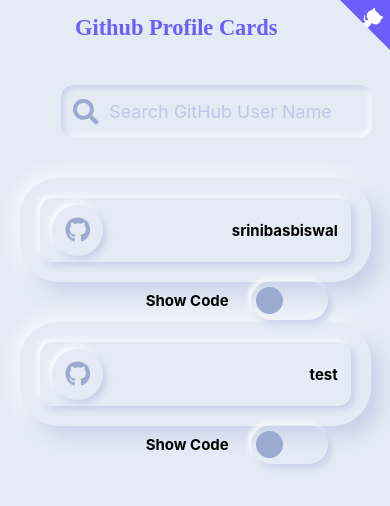
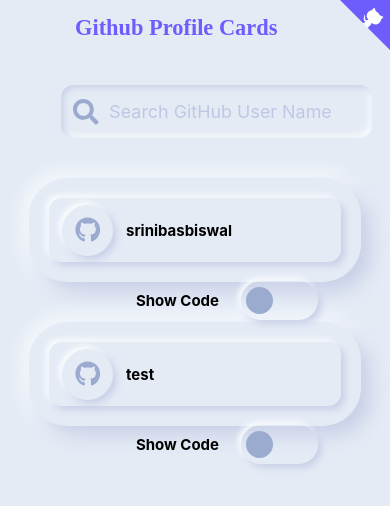
Before and after one commit to srinibasbiswal/Github-Profile-README, a React (Create React App) app: page / in a window 390 px wide. Shown: the top 506 px of the page. Built offline with nearby package versions, Linux system fonts and the light colour scheme; a web font is replaced by a local one.

Commit message:
Minor CSS changes for Resposniveness

```diff
--- a/src/stylesheets/style.module.css
+++ b/src/stylesheets/style.module.css
@@ -243,10 +243,14 @@
     }
 
     .ProfileCardContainer{
-        max-width: 90vw !important;
+        max-width: 85vw !important;
     }
 
     .ProfileCard{
-        max-width: 90vw !important;
+        max-width: 100vw !important;
+    }
+
+    .chipLeft{
+        justify-content: unset;
     }
 }
```
